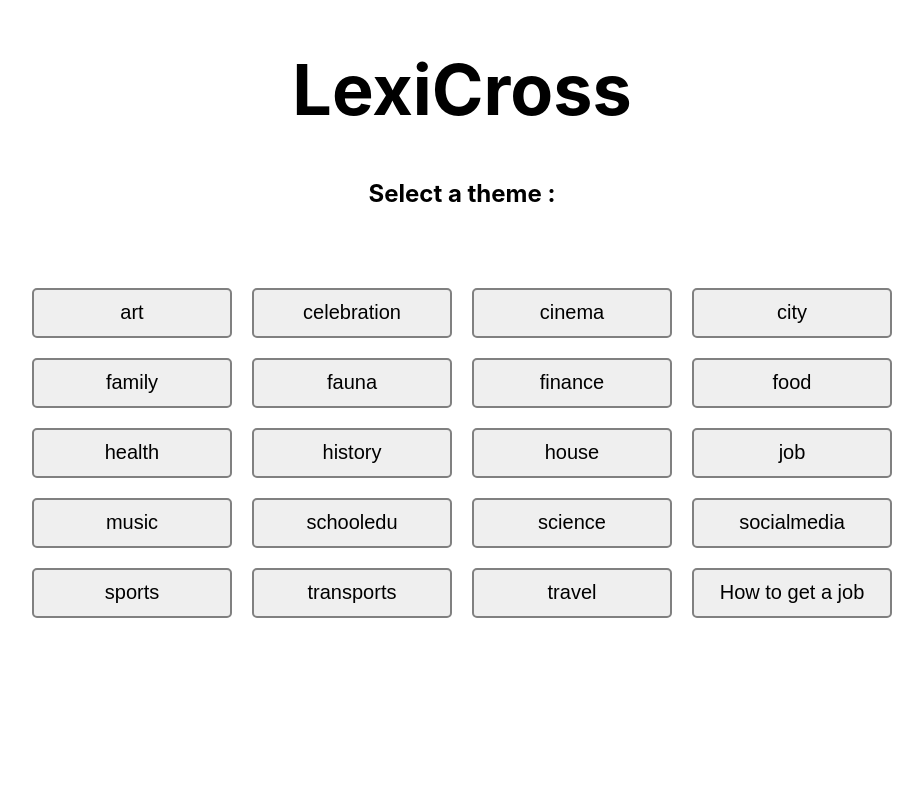
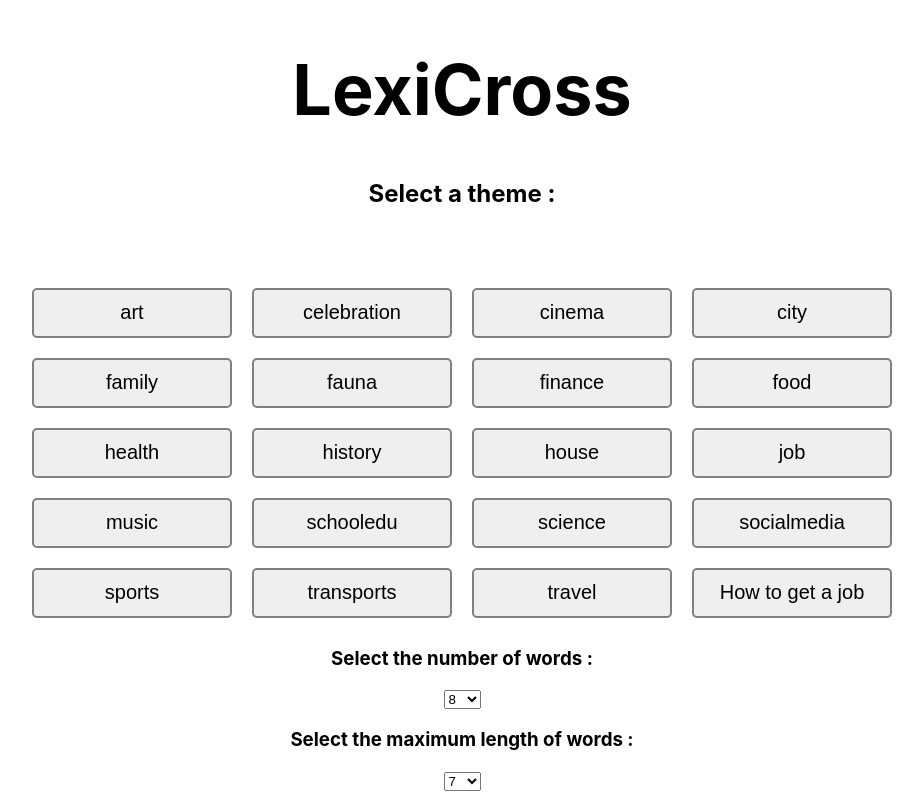
Before and after one commit to fl3ur1nestimable/lexicross, a React (Create React App) app: page / in a window 1280 px wide. Shown: the whole page, without its empty margins (178-1101 px from the left). Built offline with nearby package versions, Linux system fonts and the light colour scheme.

Commit message:
ajout changement de taille et nombre

```diff
--- a/src/Crossword.js
+++ b/src/Crossword.js
@@ -34,8 +34,8 @@ class Crossword extends React.Component{
     testTheme = () => {
         var choice = localStorage.getItem("selectedTheme");
         var theme = themes[choice];
-        var maxLength = 9;
-        var nbWords = 9;
+        var maxLength = localStorage.getItem("selectedLength");
+        var nbWords = localStorage.getItem("selectedNumber");
         var data = [];
         var indexes = [];
         for(let i = 0; i < nbWords; i++){
--- a/src/HomePage.js
+++ b/src/HomePage.js
@@ -12,6 +12,13 @@ function HomePage() {
     localStorage.setItem('selectedTheme', theme);
   }
 
+  function getSelectedValue() {
+    const number = document.getElementById("numberOfWords").value;
+    const length = document.getElementById("maxLength").value;
+    localStorage.setItem('selectedNumber', number);
+    localStorage.setItem('selectedLength', length);
+  }
+
   return (
     <div className='home'>
       <h1 className='title'>LexiCross</h1>
@@ -21,9 +28,28 @@ function HomePage() {
             <button className='themebtn' key={theme} onClick={() => selectTheme(theme)}>{theme} {selectedTheme === theme ? '✅' : ''}</button>
           ))}
       </div>
+      <h3 className='subtitle'>Select the number of words :</h3>
+        <select id="numberOfWords">
+          <option value="8">8</option>
+          <option value="9">9</option>
+          <option value="10">10</option>
+          <option value="11">11</option>
+          <option value="12">12</option>
+          <option value="13">13</option>
+          <option value="14">14</option>
+        </select>
+
+        <h3 className='subtitle'>Select the maximum length of words :</h3>
+        <select id="maxLength">
+          <option value="7">7</option>
+          <option value="8">8</option>
+          <option value="9">9</option>
+          <option value="10">10</option>
+        </select>
+
       {selectedTheme && (
         <div className='validate'>
-          <button onClick={() => window.location.replace('/crossword')}>Start to play</button>
+          <button onClick={() => {getSelectedValue();window.location.replace('/crossword');}}>Start to play</button>
           <button onClick={() => window.location.replace('/learning')}>Learn</button>
         </div>)}
     </div>
```
